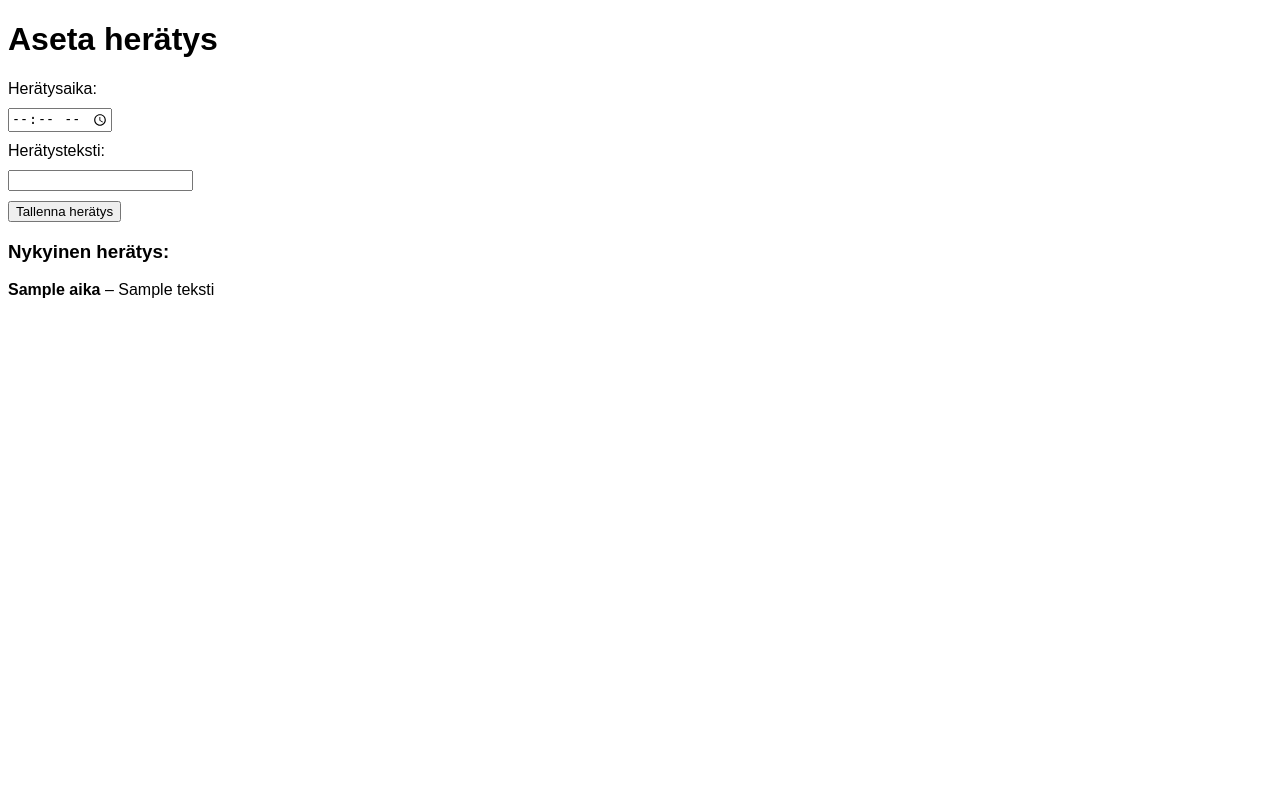
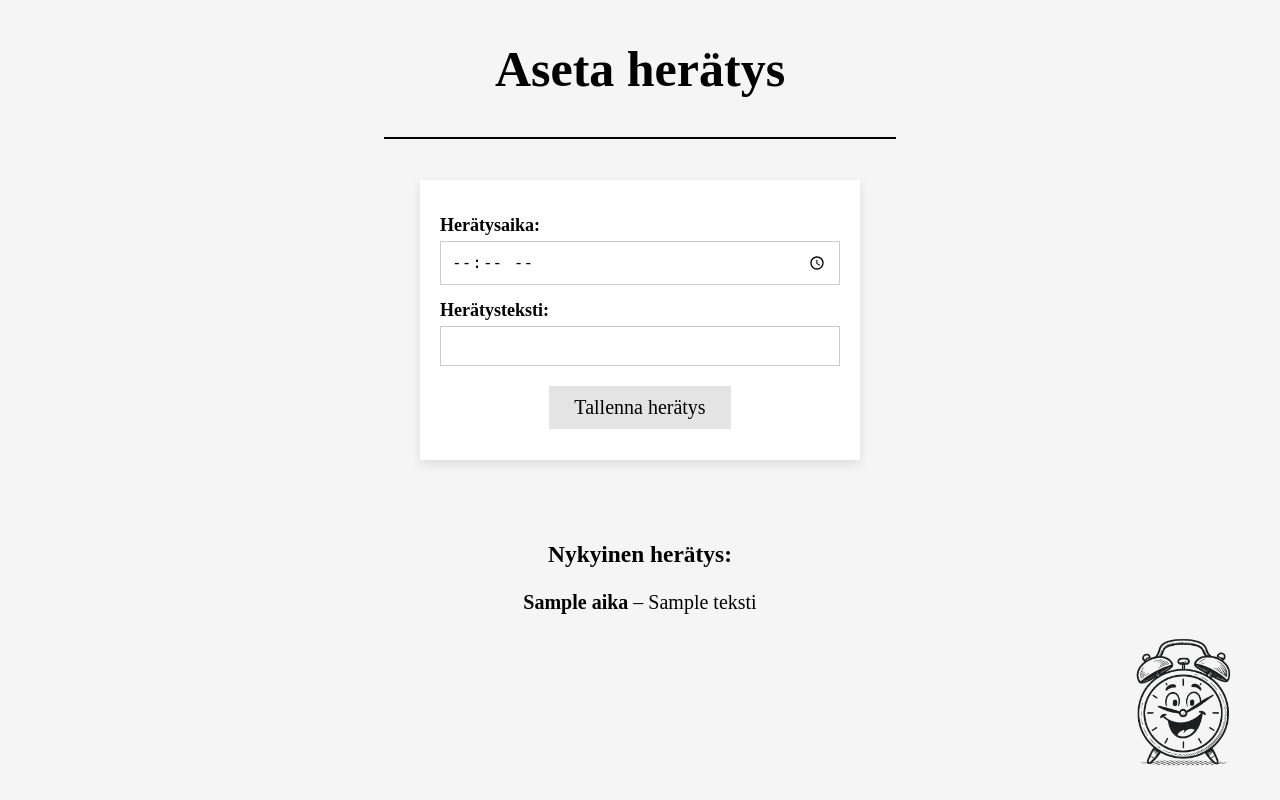
Before and after one commit to Tuike91/heratyskello, a Flask app: template Azure_heratyskello/Azure/templates/index.html in a window 1280 px wide. Run offline with Flask 3, Linux system fonts and the light colour scheme; the template is opened without the code that fills it: most values are stand-ins (such as "Sample title", 1, 10 or a date in 2020).

Commit message:
paivitys

```diff
--- /dev/null
+++ b/Azure_heratyskello/Azure/static/css/tyylit.css
@@ -0,0 +1,80 @@
+body {
+    font-family: "Raleway", serif;
+    margin: 0;
+    padding: 0;
+    background-color: #F5F5F5;
+    text-align: center;
+    margin-bottom: 60px;
+    display: flex;
+    flex-direction: column;
+}
+
+.otsikko {
+    font-size: 50px;
+    margin-top: 40px;
+    color: #000000;
+}
+
+.viiva {
+    border: none;
+    height: 2px;
+    background-color: #000000;
+    width: 40%;
+    margin: 5px auto;
+}
+
+form {
+    background-color: white;
+    padding: 20px;
+    max-width: 400px;
+    height: 240px;
+    margin: 0 auto;
+    box-shadow: 0 4px 10px rgba(10, 10, 10, 0.1);
+}
+
+label {
+    display: block;
+    margin-top: 15px;
+    font-weight: bold;
+    font-size: 18px;
+    text-align: left;
+}
+
+input[type="time"],
+input[type="text"] {
+    width: 100%;
+    padding: 10px;
+    margin-top: 5px;
+    border: 1px solid #ccc;
+    font-size: 16px;
+    box-sizing: border-box;
+}
+
+input[type="submit"] {
+    margin-top: 20px;
+    padding: 10px 25px;
+    background-color: #e4e4e4;
+    color: rgb(0, 0, 0);
+    border: none;
+    font-size: 20px;
+    cursor: pointer;
+    font-family: "Raleway", serif;
+}
+
+input[type="submit"]:hover {
+    background-color: #c2c1c1;
+}
+
+.heratys {
+    text-align: center;
+    margin-top: 40px;
+    font-size: 20px;
+}
+
+.kellokuva {
+    position: fixed;
+    bottom: 20px;
+    right: 20px;
+    width: 150px;
+    height: auto;
+}
--- a/Azure_heratyskello/Azure/templates/index.html
+++ b/Azure_heratyskello/Azure/templates/index.html
@@ -2,24 +2,30 @@
 <html>
 <head>
     <title>Herätyskello</title>
-    <style>
-        body { font-family: sans-serif; }
-        label, input { display: block; margin-top: 10px; }
-    </style>
+    <link rel="stylesheet" href="{{ url_for('static', filename='css/tyylit.css') }}">
+
 </head>
 <body>
-    <h1>Aseta herätys</h1>
+    <h1 class="otsikko">Aseta herätys</h1>
+    <hr class="viiva"><br><br>
+
     <form method="post" action="/lisaa_heratys">
         <label>Herätysaika:</label>
         <input type="time" name="aika" required>
+
         <label>Herätysteksti:</label>
         <input type="text" name="teksti" required>
+
         <input type="submit" value="Tallenna herätys">
     </form>
-
+    <br>
     {% if heratys %}
+    <div class="heratys">
         <h3>Nykyinen herätys:</h3>
         <p><strong>{{ heratys.aika }}</strong> – {{ heratys.teksti }}</p>
+    </div>
     {% endif %}
+
+    <img src="{{ url_for('static', filename='images/kellokuva.png') }}" alt="Herätyskello" class="kellokuva">
 </body>
 </html>
--- a/Azure_heratyskello/Raspberry/heratyskello.py
+++ b/Azure_heratyskello/Raspberry/heratyskello.py
@@ -39,7 +39,7 @@ def clear_lcd(lcd):
 
 def get_alarm_time():
     try:
-        res = requests.get("https://heratyskello6.azurewebsites.net/hae_heratys")
+        res = requests.get("https://heratyskello7.azurewebsites.net/hae_heratys")
         if res.status_code == 200:
             data = res.json()
             aika = data['aika']
@@ -118,7 +118,7 @@ def heratys_paivittynyt(data):
 
 def main():
     initialize_lcd()  # Alustetaan LCD ennen yhteyden muodostamista
-    sio.connect("https://heratyskello6.azurewebsites.net")  # Yhdistetään Azure WebSocket-palvelimeen
+    sio.connect("https://heratyskello7.azurewebsites.net")  # Yhdistetään Azure WebSocket-palvelimeen
 
     # Tämä pysyy päällä ja odottaa viestejä
     while True:
```
Also changed, not shown: Azure_heratyskello/Azure/static/images/kellokuva.png (added), 1 other file.
